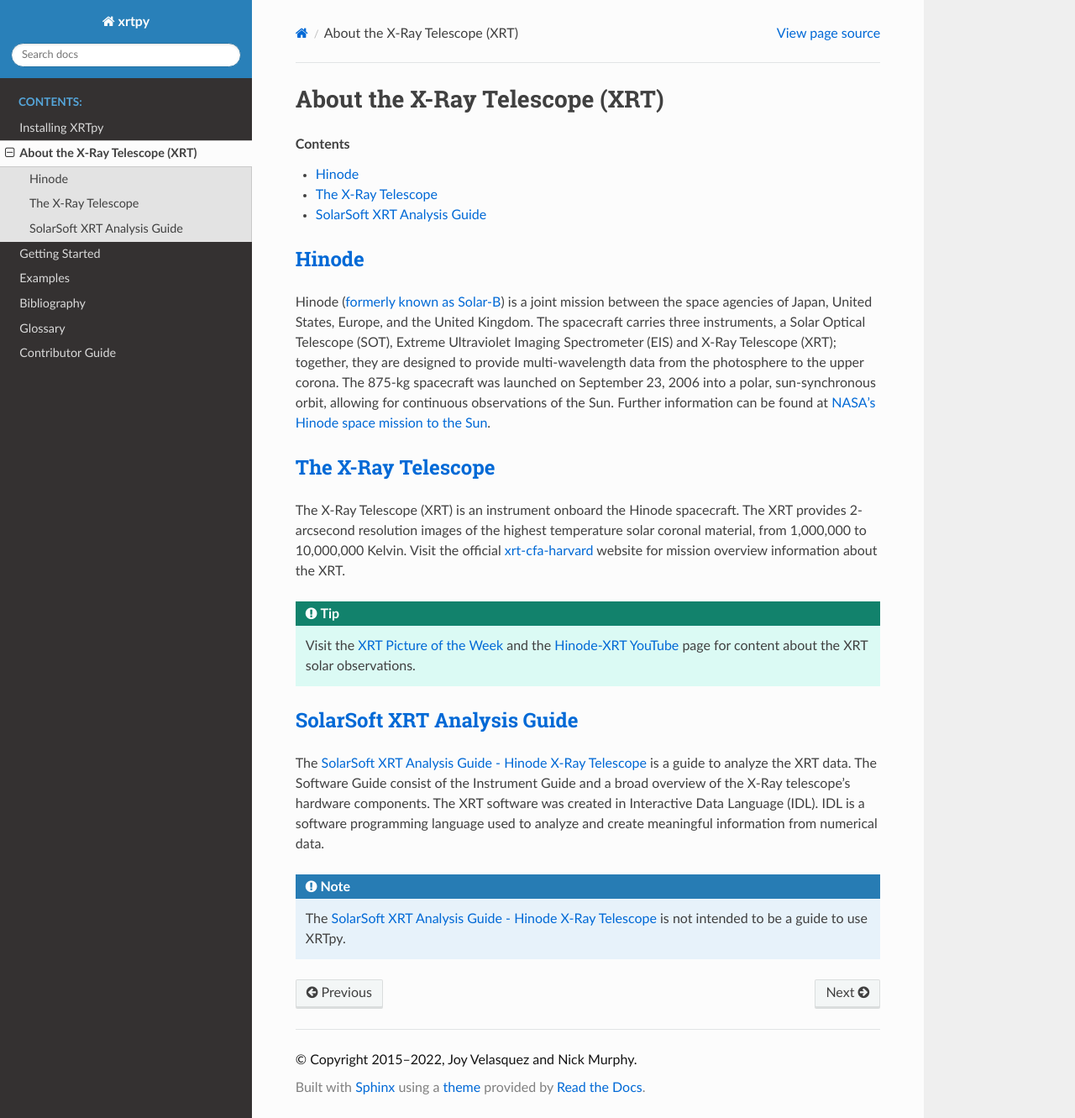
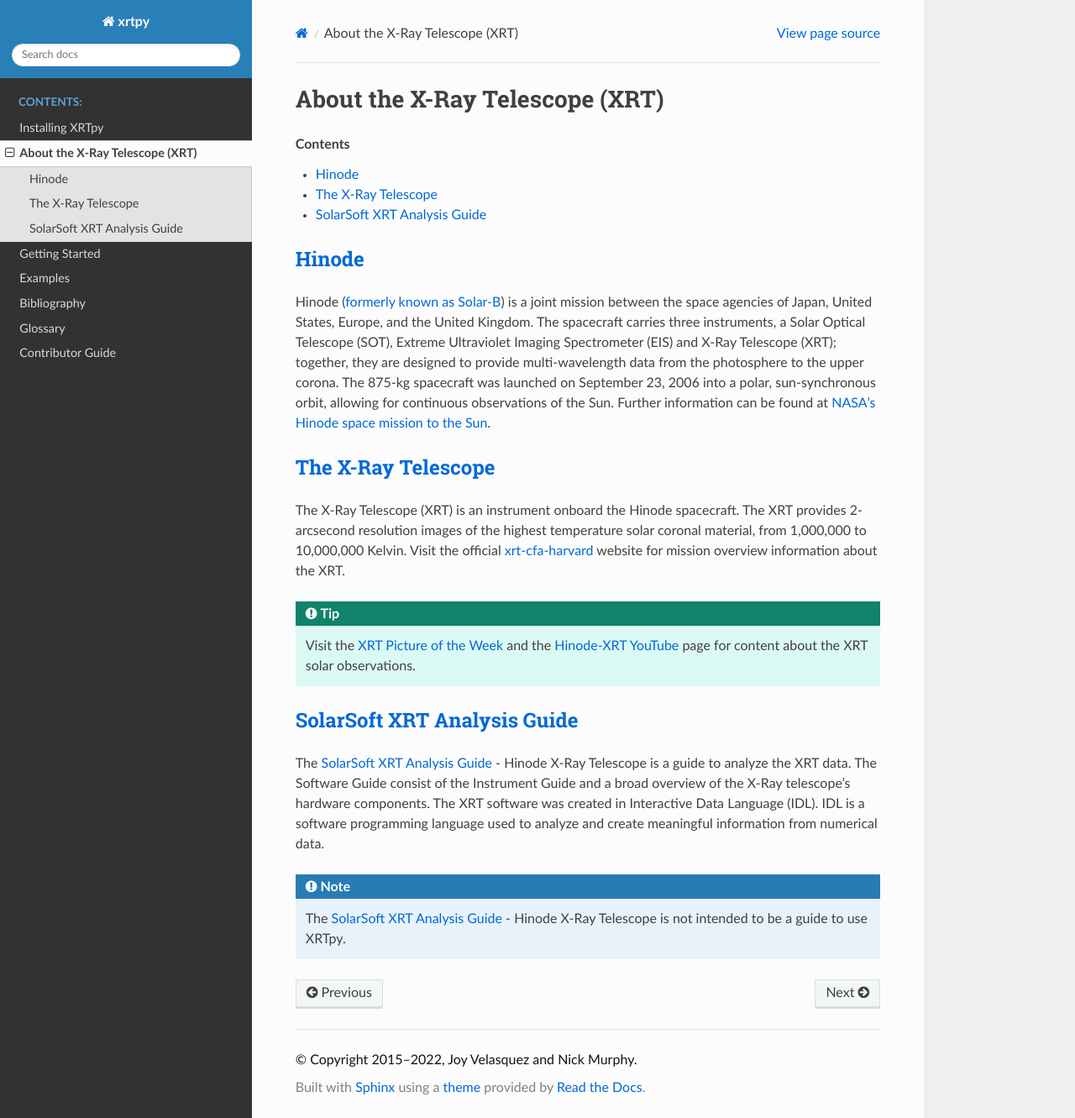
Before and after one commit to HinodeXRT/xrtpy, a Sphinx documentation site: the page built from docs/about_xrt.rst, in a window 1280 px wide and 1331 px high. Shown: the whole window at 84% size. Built offline with Sphinx 7.4.7 and the Read the Docs theme 2.0.0, drawn with Linux system fonts in a browser that asks for light colours; some of the changed lines change nothing that is shown.

Commit message:
Change in link title.;

```diff
--- a/docs/about_xrt.rst
+++ b/docs/about_xrt.rst
@@ -26,21 +26,21 @@ material, from 1,000,000 to 10,000,000 Kelvin. Visit the official `xrt-cfa-harva
 
 SolarSoft XRT Analysis Guide
 ============================
-The `SolarSoft XRT Analysis Guide - Hinode X-Ray Telescope`_ is a guide to analyze the XRT data.
+The `SolarSoft XRT Analysis Guide`_  - Hinode X-Ray Telescope is a guide to analyze the XRT data.
 The Software Guide consist of the Instrument Guide and a broad overview of the X-Ray telescope’s hardware components.
 The XRT software was created in Interactive Data Language (IDL).
 IDL is a software programming language used to analyze and create meaningful information from numerical data.
 
 
 .. note::
-   The `SolarSoft XRT Analysis Guide - Hinode X-Ray Telescope`_ is not intended to be a guide to use XRTpy.
+   The `SolarSoft XRT Analysis Guide`_  - Hinode X-Ray Telescope is not intended to be a guide to use XRTpy.
 
 
 .. _formerly known as Solar-B: https://www.esa.int/Science_Exploration/Space_Science/Solar-B_renamed_Hinode_after_launch#:~:text=Solar%2DB%2C%20JAXA's%20mission%20to,'sunrise'%2C%20after%20launch.
 .. _NASA's Hinode space mission to the Sun: https://www.nasa.gov/mission_pages/hinode/mission.html
 .. _Interactive Data Language: https://www.l3harrisgeospatial.com/Software-Technology/IDL
 
-.. _SolarSoft XRT Analysis Guide - Hinode X-Ray Telescope: https://xrt.cfa.harvard.edu/resources/documents/XAG/XAG.pdf
+.. _SolarSoft XRT Analysis Guide: https://xrt.cfa.harvard.edu/resources/documents/XAG/XAG.pdf
 .. _xrt-cfa-harvard: https://xrt.cfa.harvard.edu/index.php
 .. _Artist's concept of the Hinode:  https://www.nasa.gov/mission_pages/sunearth/missions/mission-hinode.html
 
```
